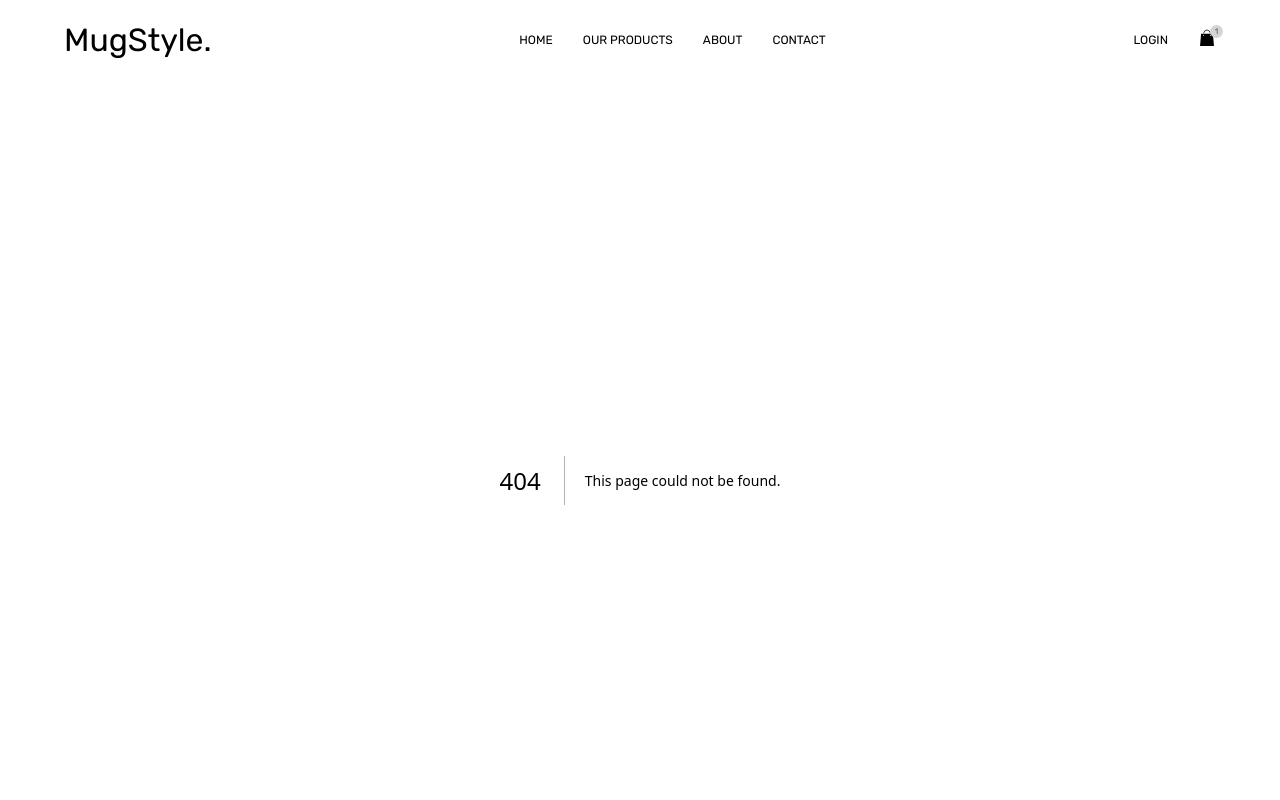
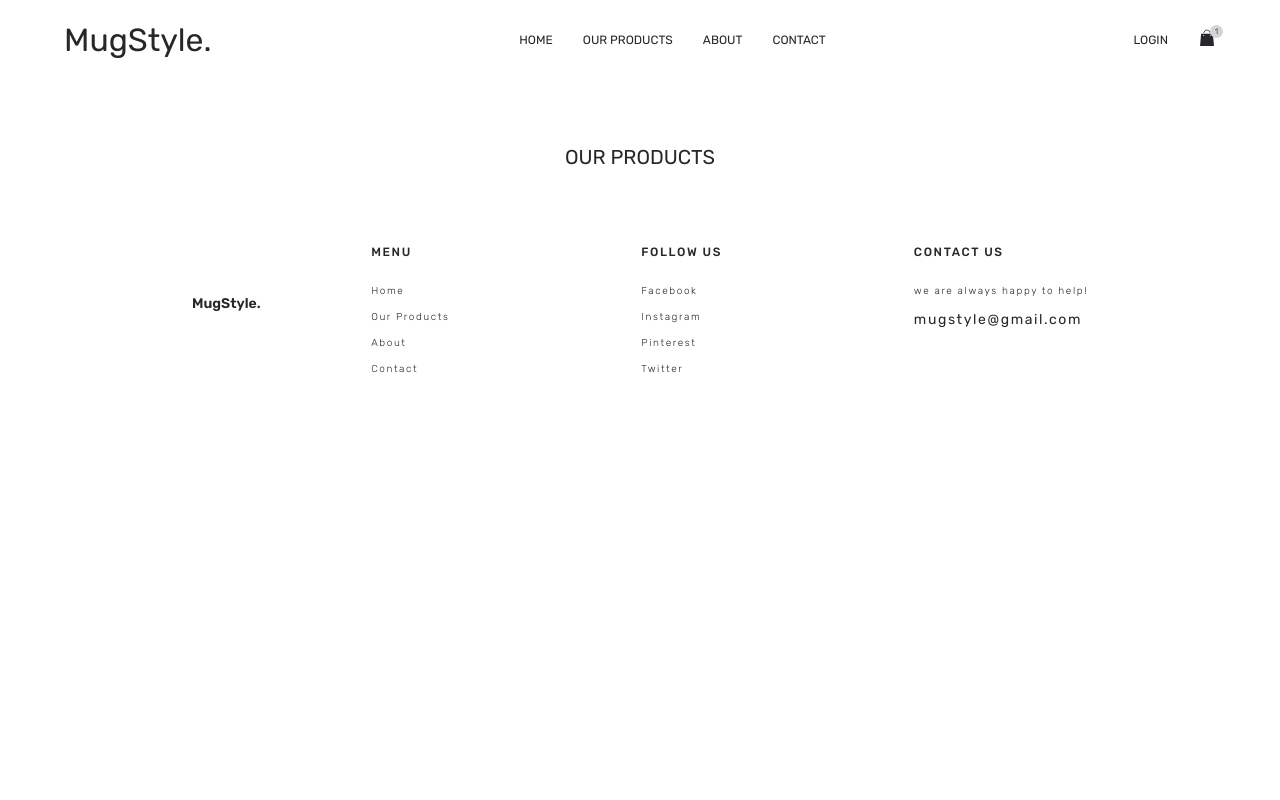
Before and after one commit to Morganefrlr/eshop-mugstyle2024, a Next.js app: page /our-products in a window 1280 px wide. Before the commit this address had no page. Shown: the top 800 px of the page. Built offline with nearby package versions, Linux system fonts and the light colour scheme.

Commit message:
T09: page Our-products

```diff
--- /dev/null
+++ b/src/app/our-products/page.tsx
@@ -0,0 +1,12 @@
+import Title from '@/reusableComponents/title/Title';
+import React from 'react';
+
+const page = () => {
+    return (
+        <div>
+            <Title label={"Our Products"} titlePage={true}/>
+        </div>
+    );
+};
+
+export default page;
--- a/src/components/featured/Featured.tsx
+++ b/src/components/featured/Featured.tsx
@@ -9,7 +9,7 @@ type Props ={
 const Featured = ({products} :Props ) => {
     return (
         <div className='featuredMain'>
-            <Title label={'Featured Mugs'}/>
+            <Title label={'Featured Mugs'} titlePage={false}/>
             <FeaturedCardContainer products={products} />
         </div>
     );
--- a/src/reusableComponents/productsList/ProductsList.tsx
+++ b/src/reusableComponents/productsList/ProductsList.tsx
@@ -14,7 +14,7 @@ const ProductsList = ({label, products} : Props) => {
 
     return (
         <div className='productsListMain'>
-           <Title label={label}/>
+           <Title label={label} titlePage={false}/>
            <DisplayProductsList products={products}/>
         </div>
     );
--- a/src/reusableComponents/title/Title.tsx
+++ b/src/reusableComponents/title/Title.tsx
@@ -1,12 +1,13 @@
 
 type Props= {
-    label: string
+    label: string,
+    titlePage: boolean
 }
 
 
-const Title = ({label} : Props) => {
+const Title = ({label, titlePage} : Props) => {
     return (
-        <p className='titleStyled'>{label}</p>
+        <p className={`${titlePage ? 'titleStyled page' :'titleStyled'}`}>{label}</p>
     );
 };
 
--- a/src/reusableComponents/title/_title.scss
+++ b/src/reusableComponents/title/_title.scss
@@ -4,3 +4,7 @@
     text-align: center;
     margin: 4rem 0;
 }
+
+.page{
+    font-size: 20px;
+}
```
